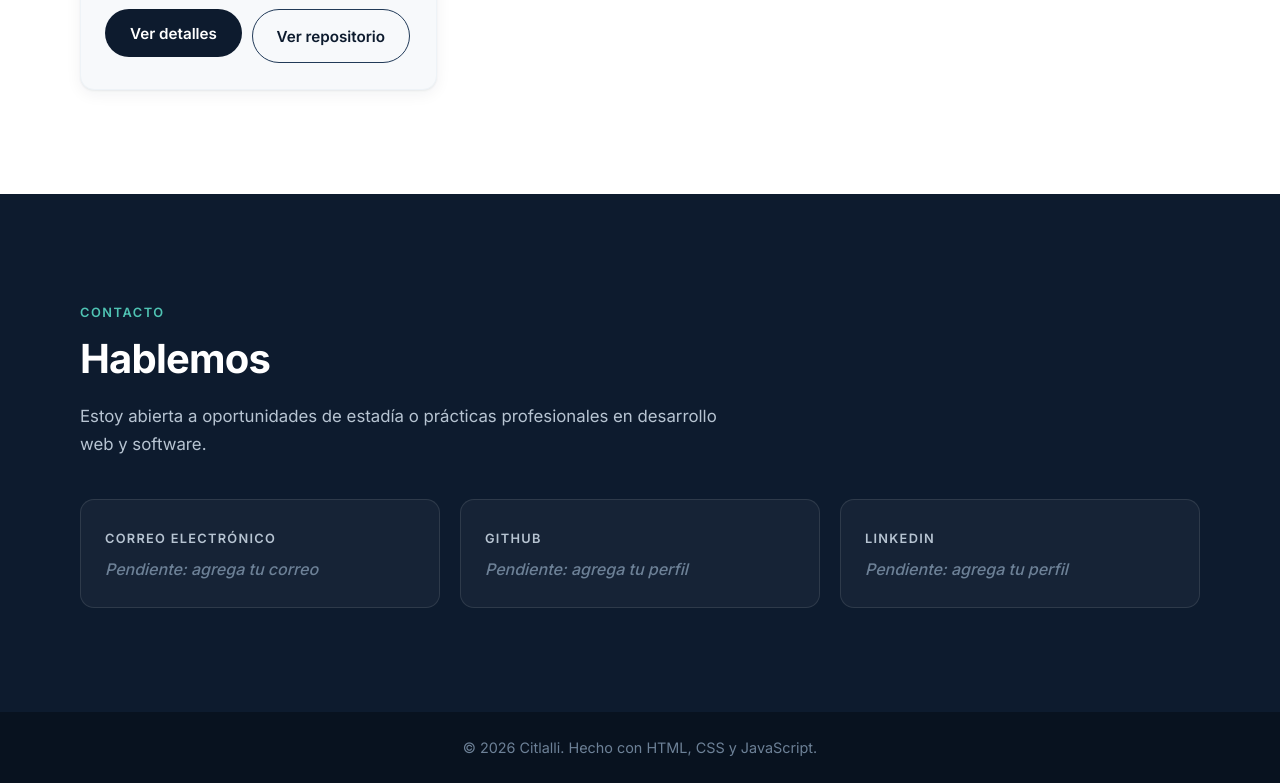
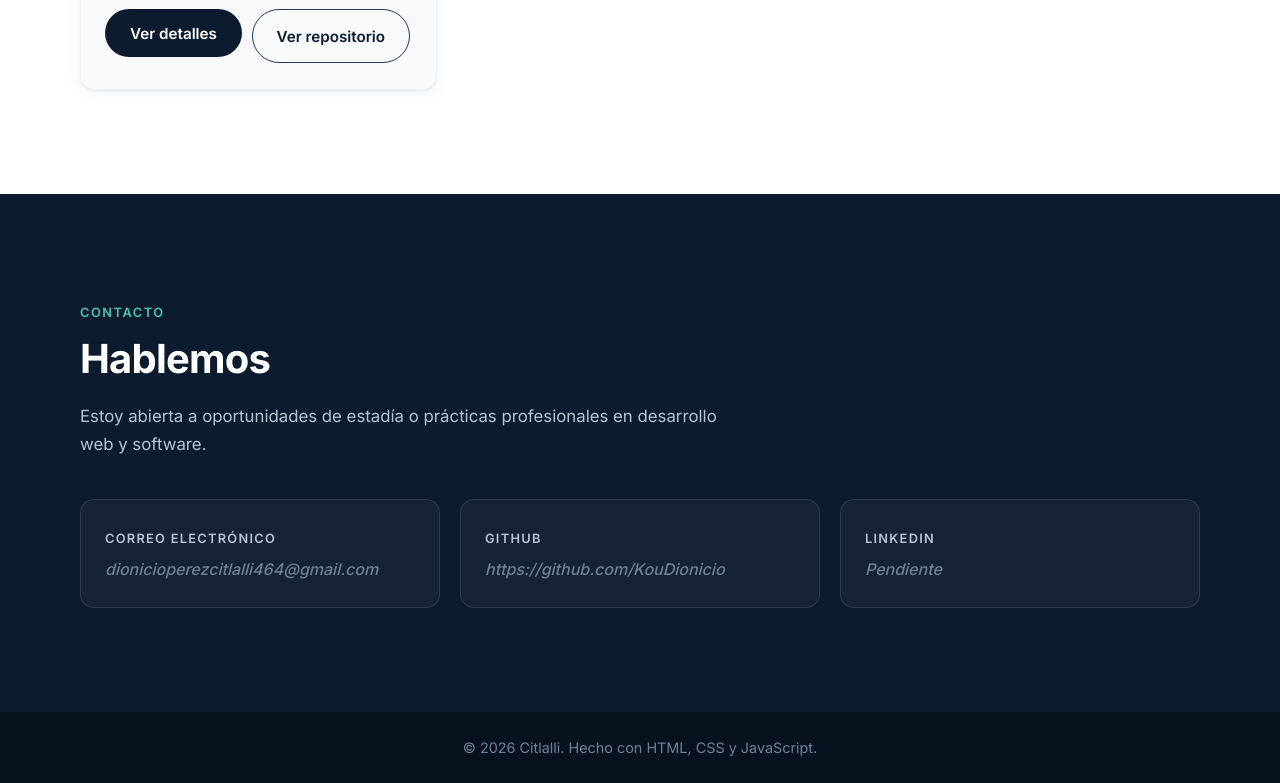
Before and after one commit to KouDionicio/Mi-portafolio, a plain HTML site: page index.html in a window 1280 px wide. Shown: the part 3633-4416 px from the top of the page. Drawn offline with Linux system fonts and the light colour scheme.

Commit message:
Update contact information in index.html
Actualización.

```diff
--- a/index.html
+++ b/index.html
@@ -187,19 +187,19 @@
           <!-- Cuando tengas tu correo, cambia href="#" por "mailto:tu-correo@ejemplo.com" y quita is-pending y aria-disabled -->
           <a class="contact-card is-pending" href="#" aria-disabled="true">
             <span class="contact-label">Correo electrónico</span>
-            <span class="contact-value placeholder">Pendiente: agrega tu correo</span>
+            <span class="contact-value placeholder">dionicioperezcitlalli464@gmail.com</span>
           </a>
 
           <!-- Cuando tengas tu perfil, cambia href="#" por la URL de GitHub -->
           <a class="contact-card is-pending" href="#" aria-disabled="true">
             <span class="contact-label">GitHub</span>
-            <span class="contact-value placeholder">Pendiente: agrega tu perfil</span>
+            <span class="contact-value placeholder">https://github.com/KouDionicio</span>
           </a>
 
           <!-- Agrega tu LinkedIn cuando lo tengas -->
           <a class="contact-card is-pending" href="#" aria-disabled="true">
             <span class="contact-label">LinkedIn</span>
-            <span class="contact-value placeholder">Pendiente: agrega tu perfil</span>
+            <span class="contact-value placeholder">Pendiente</span>
           </a>
         </div>
       </div>
```
